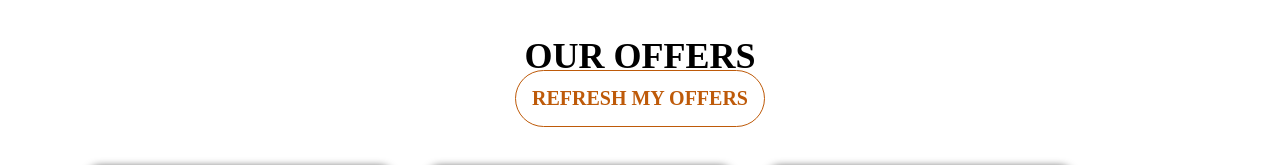
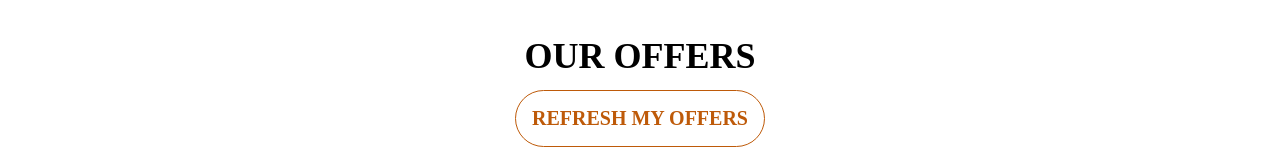
Before and after one commit to charlyhs24/burger-king, a React (Create React App) app: page / in a window 1280 px wide. Shown: the part 567-732 px from the top of the page. Built offline with nearby package versions, Linux system fonts and the light colour scheme; a web font is replaced by a local one.

Commit message:
update component offers

```diff
--- a/src/Components/Molecules/Offers/offers.scss
+++ b/src/Components/Molecules/Offers/offers.scss
@@ -15,7 +15,7 @@
         color: #BE5A09;
         font-weight: bold;
         border-radius: 9999rem;
-        // margin: 20px 36px 20px 36px;
+        margin: 20px 38px 20px 38px;
         font-size: 20px;
         padding: 1rem;
     }
```
